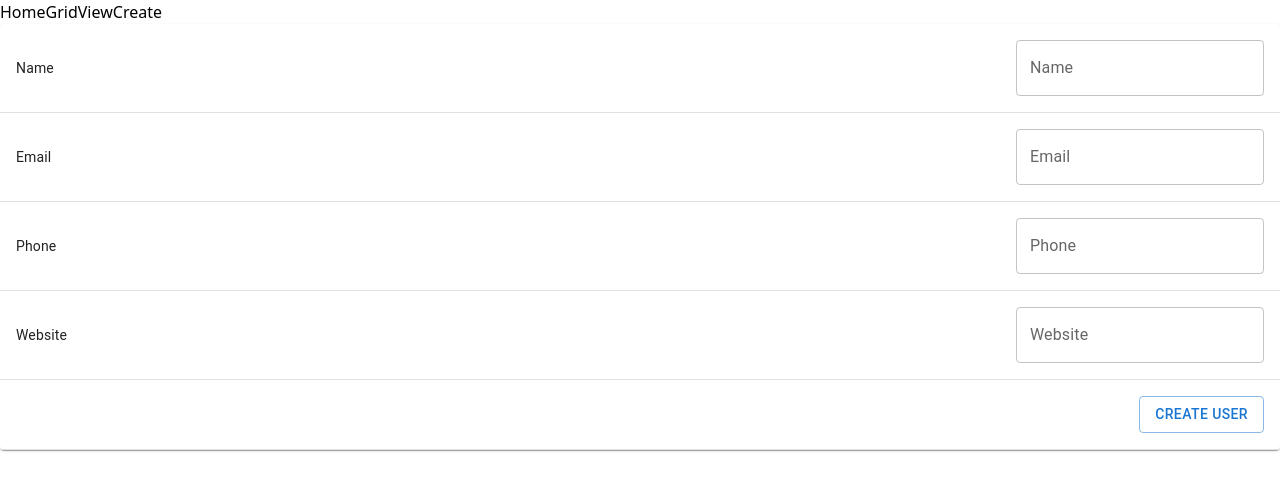
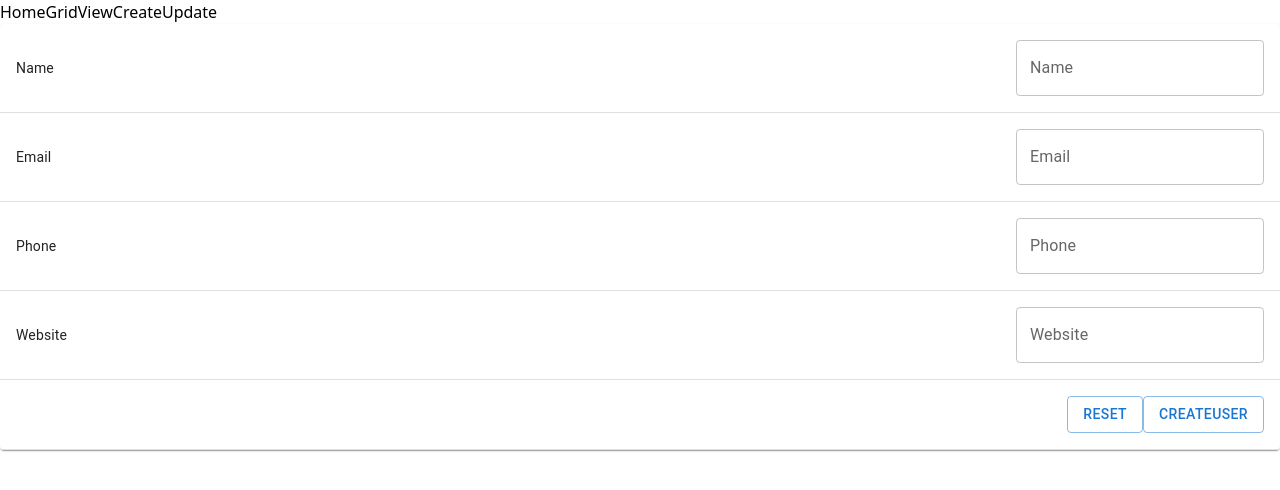
Before and after one commit to vinothsasikumar/crud, a React (Vite) app: page /create in a window 1280 px wide. Shown: the top 490 px of the page. Built offline with nearby package versions, Linux system fonts and the light colour scheme.

Commit message:
commit sucess

```diff
--- a/src/App.tsx
+++ b/src/App.tsx
@@ -2,7 +2,7 @@ import { BrowserRouter, Routes, Route, Link } from "react-router-dom";
 
 import Grid from "./components/Grid";
 import View from "./components/View";
-import Create from "./components/Create";
+import CreateUpdate from "./components/CreateUpdate";
 
 function Home() {
   return (
@@ -24,7 +24,7 @@ function Home() {
           Go to View
         </Link>
         <Link
-          to="/create"
+          to="/createUpdate"
           className="px-6 py-3 bg-purple-500 rounded-xl shadow-md hover:bg-purple-600 transition"
         >
           Create User
@@ -63,6 +63,12 @@ function App() {
           >
             Create
           </Link>
+           <Link
+            className="hover:underline hover:scale-105 transition-transform duration-300 "
+            to="/Update"
+          >
+            Update
+          </Link>
         </nav>
 
 
@@ -70,7 +76,8 @@ function App() {
           <Route path="/" element={<Home />} />
           <Route path="/grid" element={<Grid />} />
           <Route path="/view" element={<View />} />
-          <Route path="/create" element={<Create />} />
+          <Route path="/create" element={<CreateUpdate />} />
+          <Route path="/Update" element={<CreateUpdate />} />
         </Routes>
       </BrowserRouter>
     </div>
--- a/src/components/Create.tsx
+++ b/src/components/CreateUpdate.tsx
@@ -2,19 +2,29 @@ import { Button, Paper, Table, TableBody, TableCell, TableContainer, TableRow, T
 import { useForm } from "react-hook-form";
 
 import type { Users } from "../shared/models/User.model";
+import { useEffect } from "react";
+import { useLocation } from "react-router-dom";
+import { useSelector } from "react-redux";
 
-const Create = () => {
+const CreateUpdate = () => {
   const { register, handleSubmit, reset, formState: { errors } } = useForm<Users>();
+  const location = useLocation();
+const userData: Users = useSelector((state: any) => state.User);
+  useEffect(()=>{
+    if (location.pathname === '/Update'){
+        reset(userData);
+    }
+  })
 
-  const onSubmit = (data: Users) => {
+  function onSubmit(data: Users) {
     console.log("Form Data:", data);
     reset(); // reset after submit
-  };
+  }
 
   return (
     <section className="flex justify-center items-center">
       <form onSubmit={handleSubmit(onSubmit)}>
-        <TableContainer component={Paper} className="border border-blue-400 rounded-md p-5 m-5 w-[60%]">
+        <TableContainer component={Paper} className="border border-blue-400 rounded-md p-5 m-5 w-[90%]">
           <Table sx={{ minWidth: 650 }} aria-label="simple table">
             <TableBody>
               <TableRow>
@@ -76,7 +86,8 @@ const Create = () => {
 
               <TableRow>
                 <TableCell colSpan={2} align="right">
-                  <Button type="submit" variant="outlined">Create User</Button>
+                  <Button type="reset" variant="outlined">reset</Button>
+                  <Button type="submit" variant="outlined">{location.pathname==='/Update'?'update':'create'}User</Button>
                 </TableCell>
               </TableRow>
             </TableBody>
@@ -87,4 +98,4 @@ const Create = () => {
   );
 };
 
-export default Create;
+export default CreateUpdate;
--- a/src/components/Grid.tsx
+++ b/src/components/Grid.tsx
@@ -25,15 +25,16 @@ const Grid = () => {
            await deleteUsers(user.id)
     }
      const onUpdateClick=(user:Users)=>{
-
+         dispatch(setUserData(user));
+          navigate('/Update');
     }
 
 
     return (
         <>
          <Button variant="outlined" onClick={()=>navigate('/create')}>Create user</Button>
-            <section className="flex justify-center items-center">
-                <TableContainer component={Paper} className="border border-blue-400 rounded-md p-5 m-5 w-[90%]">
+            <section className="flex justify-center items-center ">
+                <TableContainer component={Paper} className="border border-blue-400 rounded-md p-5 m-5  w-[90%]">
                     <Table>
                         <TableHead>
                             <TableRow>
--- a/src/components/View.tsx
+++ b/src/components/View.tsx
@@ -8,7 +8,7 @@ const View = () => {
     return (
         <>
             <section className="flex flex-col justify-center items-center">
-                <div className="w-[50%] flex flex-col gap-5 border border-blue-400 p-5 m-5">
+                <div className="w-[50%] flex flex-col gap-5 border border-white-400 p-5 m-5 bg-white rounded-md shadow-md">
                     <span>Name: {userData.name}</span>
                     <span>Email: {userData.email}</span>
                     <span>Phone: {userData.phone}</span>
```
